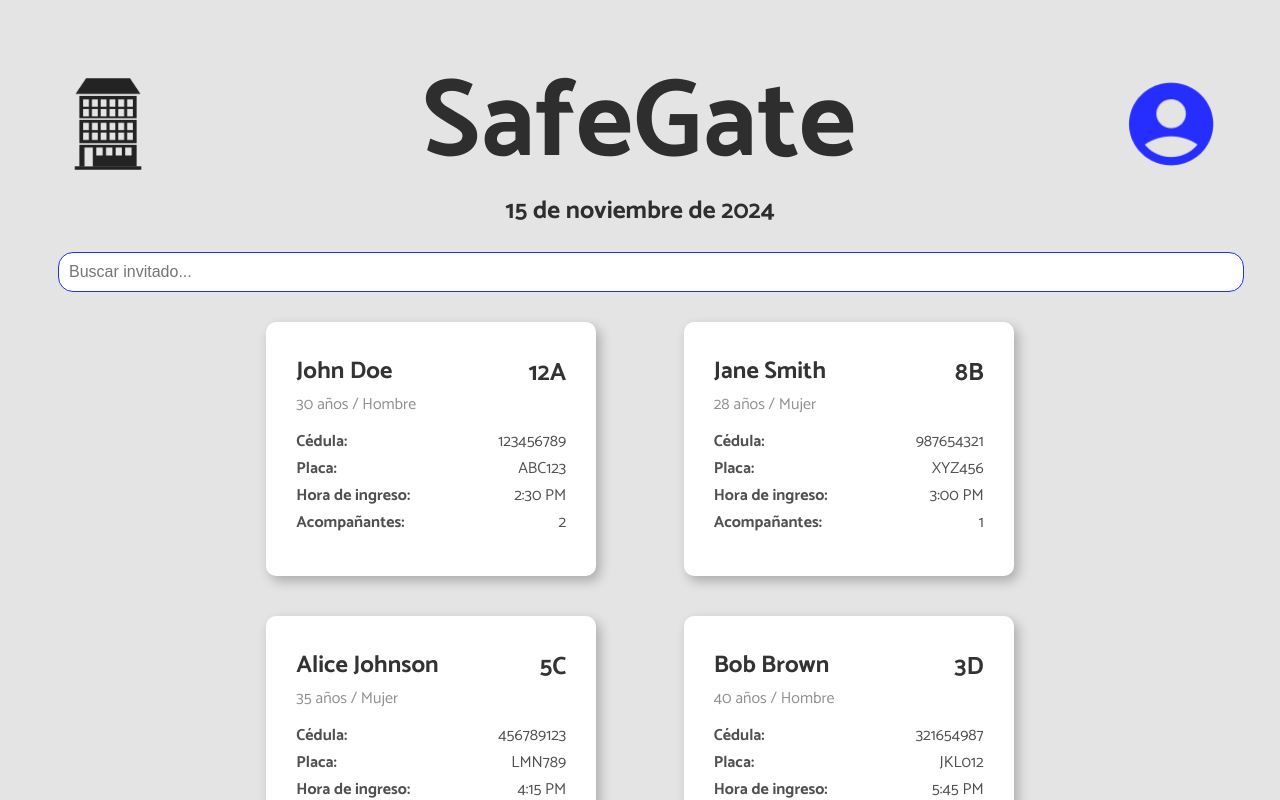
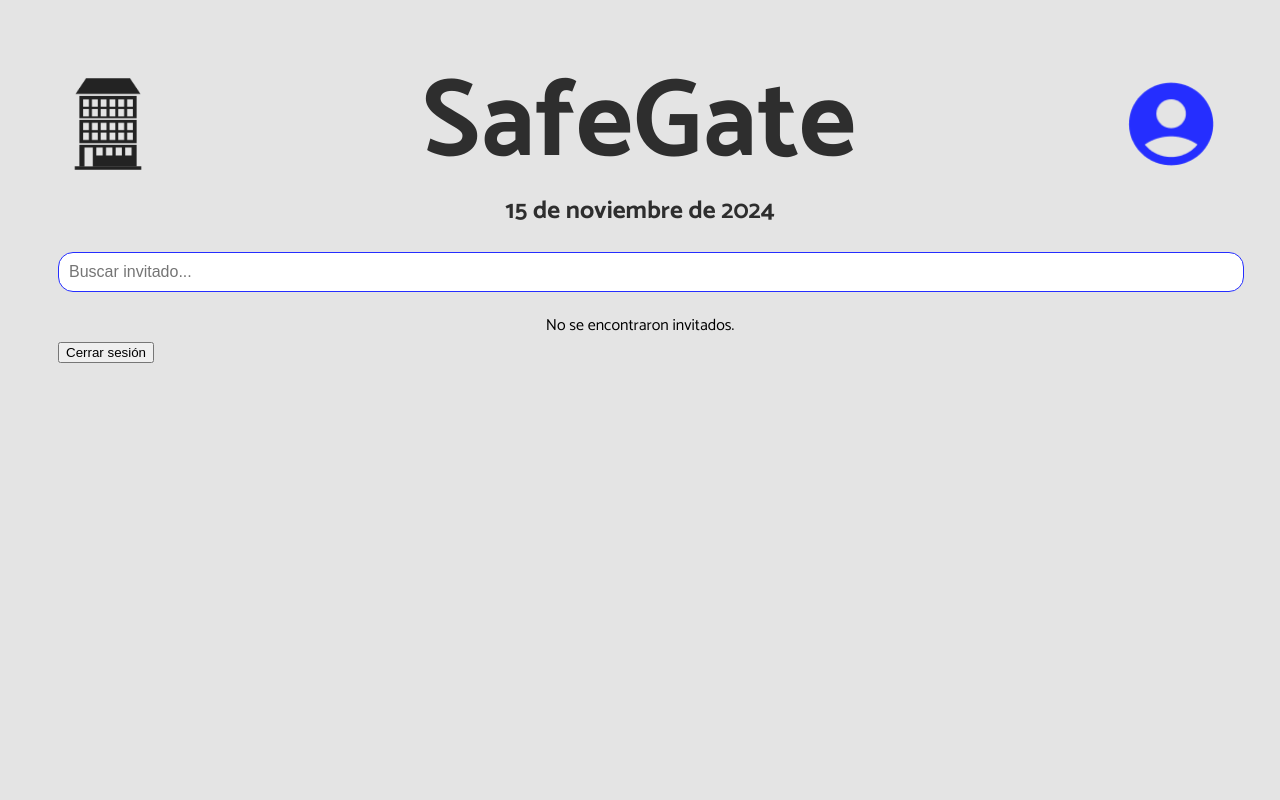
Before and after one commit to AGuardiola20/safegate-project-react, a React (Vite) app: page /admin in a window 1280 px wide. Both pictures are taken after a click on the button "Iniciar sesión". Shown: the top 800 px of the page. Built offline with nearby package versions, Linux system fonts and the light colour scheme.

Commit message:
feat: date filter

```diff
--- a/src/screens/AdminScreen/AdminScreen.tsx
+++ b/src/screens/AdminScreen/AdminScreen.tsx
@@ -14,7 +14,7 @@ const GUEST: Guest[] = [
     isMale: true,
     plate: "ABC123",
     idNumber: "123456789",
-    checkInTime: "2024-11-04T14:30:00",
+    checkInTime: "2024-11-08T14:30:00",
     companions: 2,
     houseNumber: "12A",
   },
@@ -24,7 +24,7 @@ const GUEST: Guest[] = [
     isMale: false,
     plate: "XYZ456",
     idNumber: "987654321",
-    checkInTime: "2024-11-04T15:00:00",
+    checkInTime: "2024-11-09T15:00:00",
     companions: 1,
     houseNumber: "8B",
   },
@@ -34,7 +34,7 @@ const GUEST: Guest[] = [
     isMale: false,
     plate: "LMN789",
     idNumber: "456789123",
-    checkInTime: "2024-11-04T16:15:00",
+    checkInTime: "2024-11-10T16:15:00",
     companions: 0,
     houseNumber: "5C",
   },
@@ -44,7 +44,7 @@ const GUEST: Guest[] = [
     isMale: true,
     plate: "JKL012",
     idNumber: "321654987",
-    checkInTime: "2024-11-04T17:45:00",
+    checkInTime: "2024-11-08T17:45:00",
     companions: 3,
     houseNumber: "3D",
   },
@@ -54,7 +54,7 @@ const GUEST: Guest[] = [
     isMale: false,
     plate: "PQR345",
     idNumber: "654321789",
-    checkInTime: "2024-11-04T18:30:00",
+    checkInTime: "2024-11-09T18:30:00",
     companions: 1,
     houseNumber: "9E",
   },
@@ -68,21 +68,30 @@ export const AdminScreen = () => {
     setSearchQuery(event.target.value);
   };
 
-  const filteredGuests = GUEST.filter((guest) => {
-    return (
-      guest.name.toLowerCase().includes(searchQuery.toLowerCase()) ||
-      guest.plate.toLowerCase().includes(searchQuery.toLowerCase()) ||
-      guest.houseNumber.toLowerCase().includes(searchQuery.toLowerCase())
-    );
-  });
-
   const today = new Date();
-  const options: Intl.DateTimeFormatOptions = {
+  const formattedDate = today.toLocaleDateString("es-ES", {
     day: "numeric",
     month: "long",
     year: "numeric",
-  };
-  const formattedDate = today.toLocaleDateString("es-ES", options);
+  });
+
+  const filteredGuests = GUEST.filter((guest) => {
+    const guestCheckInDate = new Date(guest.checkInTime).toLocaleDateString(
+      "es-ES",
+      {
+        day: "numeric",
+        month: "long",
+        year: "numeric",
+      }
+    );
+
+    return (
+      guestCheckInDate === formattedDate &&
+      (guest.name.toLowerCase().includes(searchQuery.toLowerCase()) ||
+        guest.plate.toLowerCase().includes(searchQuery.toLowerCase()) ||
+        guest.houseNumber.toLowerCase().includes(searchQuery.toLowerCase()))
+    );
+  });
 
   if (!isAuthenticated) {
     return <p>No tienes acceso a esta página.</p>;
```
